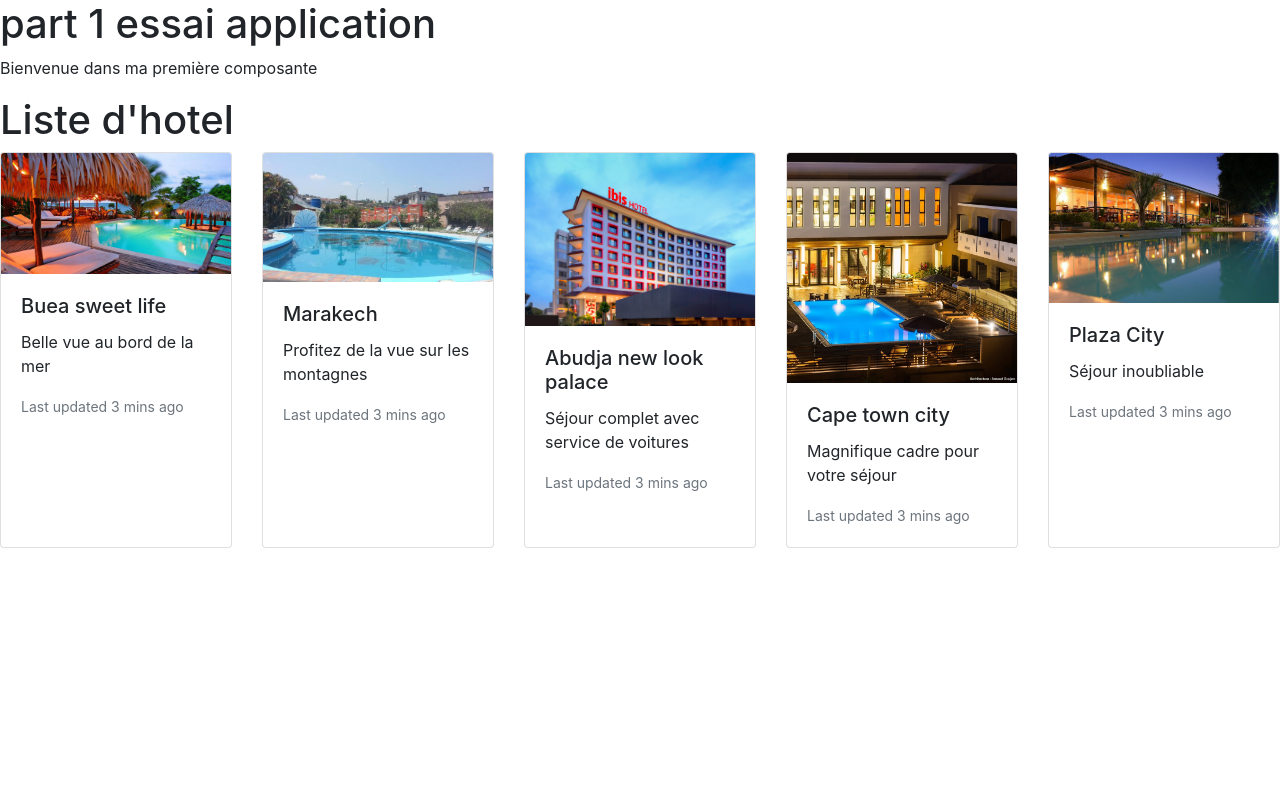
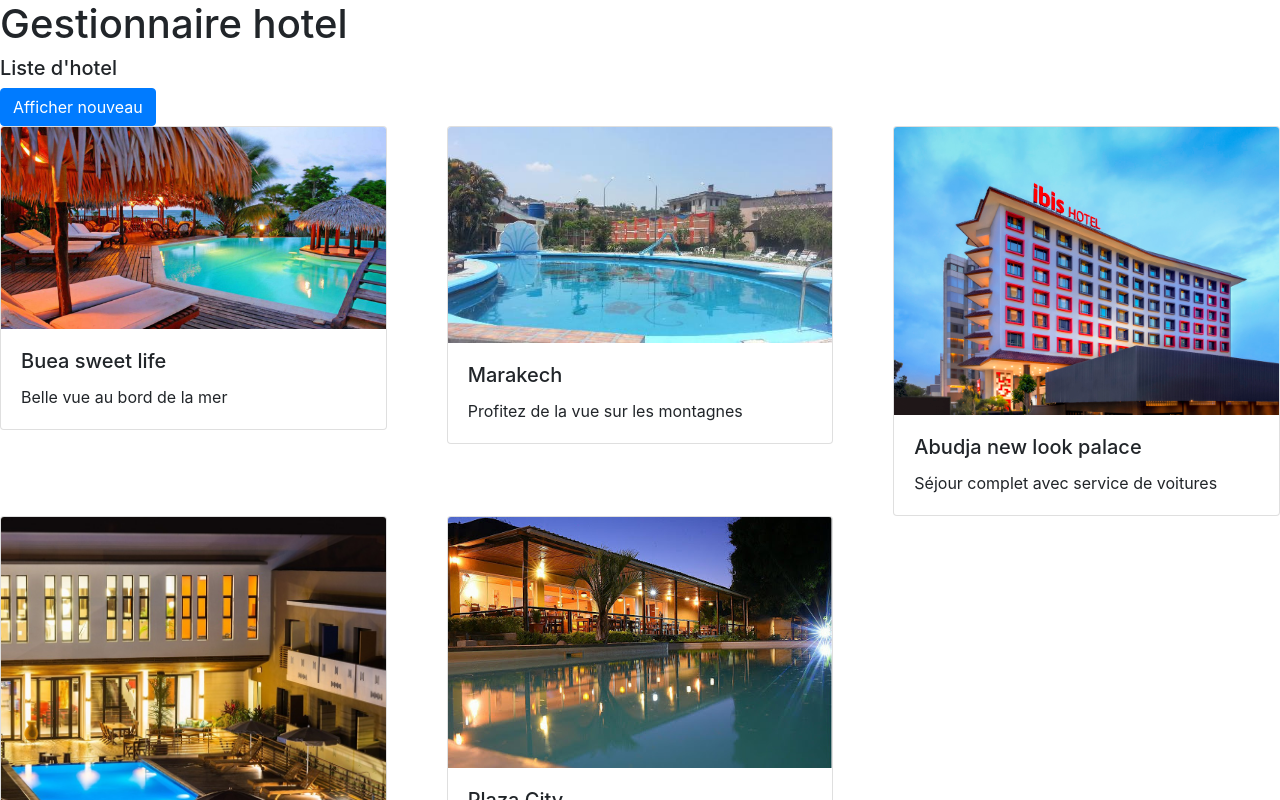
Before and after one commit to kokokanti98/angular_essai, an Angular app: page / in a window 1280 px wide. Shown: the top 800 px of the page. Built offline with nearby package versions, Linux system fonts and the light colour scheme.

Commit message:
Event binding
Le Property et Event Binding

```diff
--- a/src/app/app.component.html
+++ b/src/app/app.component.html
@@ -1,3 +1,2 @@
-<h1>{{title}} application</h1>
-<p>Bienvenue dans ma première composante</p>
+<h1>{{title}}</h1>
 <hotel-list></hotel-list>
--- a/src/app/app.component.ts
+++ b/src/app/app.component.ts
@@ -6,5 +6,5 @@ import { Component } from '@angular/core';
   styleUrls: ['./app.component.css']
 })
 export class AppComponent {
-  title = 'part 1 essai';
+  title = 'Gestionnaire hotel';
 }
--- a/src/app/hotel-list/hotel-list.component.html
+++ b/src/app/hotel-list/hotel-list.component.html
@@ -1,14 +1,24 @@
 <!--ICI le *ngIf = "CONDITION" va afficher la balise h1 que si la condition est respecter-->
-<h1 *ngIf="hotels && hotels.length > 0">{{title}}</h1>
+<h5 *ngIf="hotels && hotels.length > 0">{{title}}</h5>
+
+<button class="btn btn-primary" (click)="toggleIsNewBadge()">
+  Afficher nouveau
+</button>
 
 <div class="card-deck">
   <!--ICI le *ngFor = "let var dans vars" va faire une boucle de la balise html par rapport au nombre de variable de la vars-->
-  <div class="card" *ngFor="let hotel of hotels">
-    <img class="card-img-top" src="{{hotel.imageUrl}}" alt="Card image cap">
-    <div class="card-body">
-      <h5 class="card-title">{{hotel.hotelName}}</h5>
-      <p class="card-text">{{hotel.description}}</p>
-      <p class="card-text"><small class="text-muted">Last updated 3 mins ago</small></p>
+  <!--Pour binder les variables: [src]="hotel.imageUrl" ou src="{hotel.imageUrl} avec double crochet"-->
+<div class="row row-cols-1 row-cols-md-3 g-4">
+  <div class="col" *ngFor="let hotel of hotels">
+    <div class="card">
+      <img [src]="hotel.imageUrl" [title]="hotel.hotelName" class="card-img-top" alt="Card image cap">
+      <div class="card-body">
+        <h5 class="card-title">{{hotel.hotelName}}</h5>
+        <p class="card-text">{{hotel.description}}</p>
+        <!--Afficher la balise span si variable showBadge = True donc vu que boolean de base est False alors au rafraichissement
+          de la page ca affichera pas mais on peut y acceder par la suite à l'aide du button qui va changer la valeur du booleen par son contraire-->
+        <span class="badge badge-pill badge-info" *ngIf="showBadge">Nouveau</span>
+      </div>
     </div>
   </div>
 </div>
--- a/src/app/hotel-list/hotel-list.component.ts
+++ b/src/app/hotel-list/hotel-list.component.ts
@@ -49,4 +49,11 @@ export class HotelListComponent {
       "rating": 2.5
     }
   ];
+  //Le variable boolean par défaut il est FALSE
+  public showBadge: boolean;
+  //Une event qui retourne rien ou void
+  public toggleIsNewBadge(): void {
+    //ICI il va nous retourner le contraire si c'est TRUE va nous retourner FALSE et vice versa
+    this.showBadge = !this.showBadge;
+  }
 }
```
